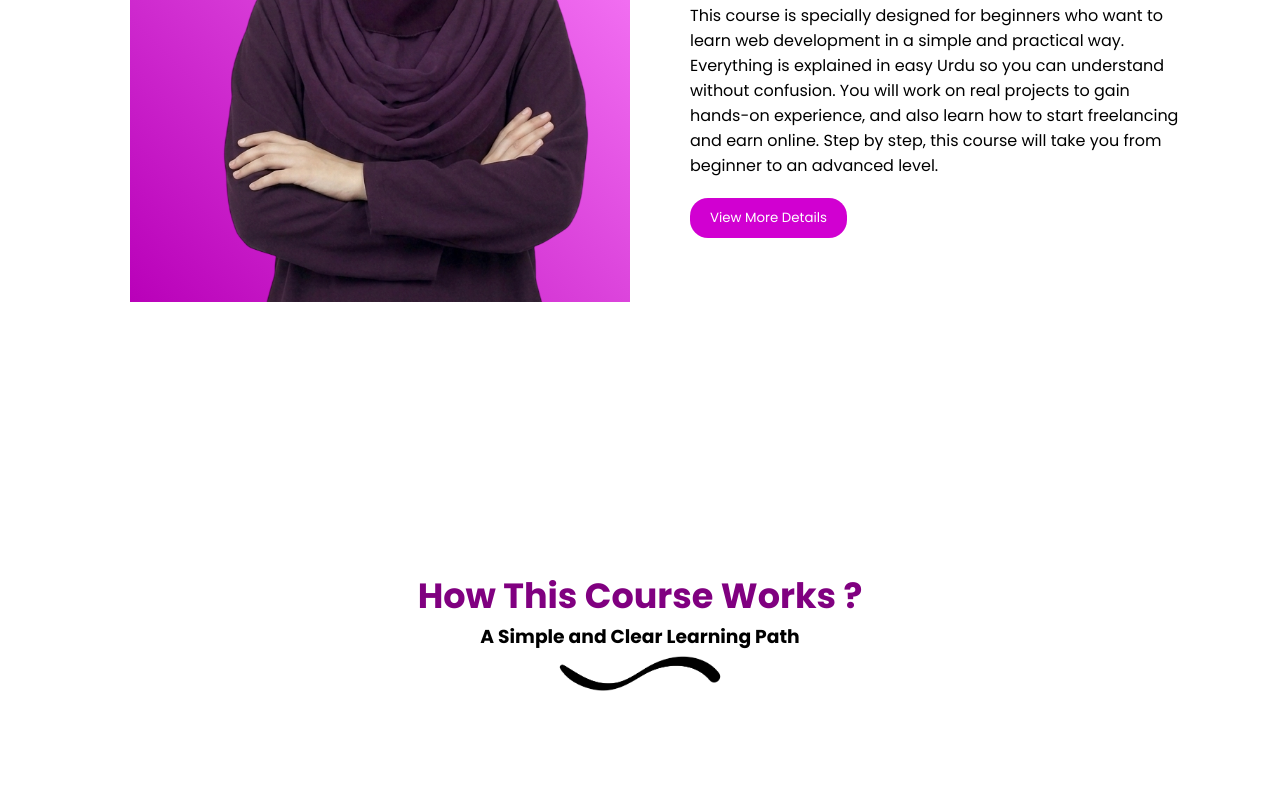
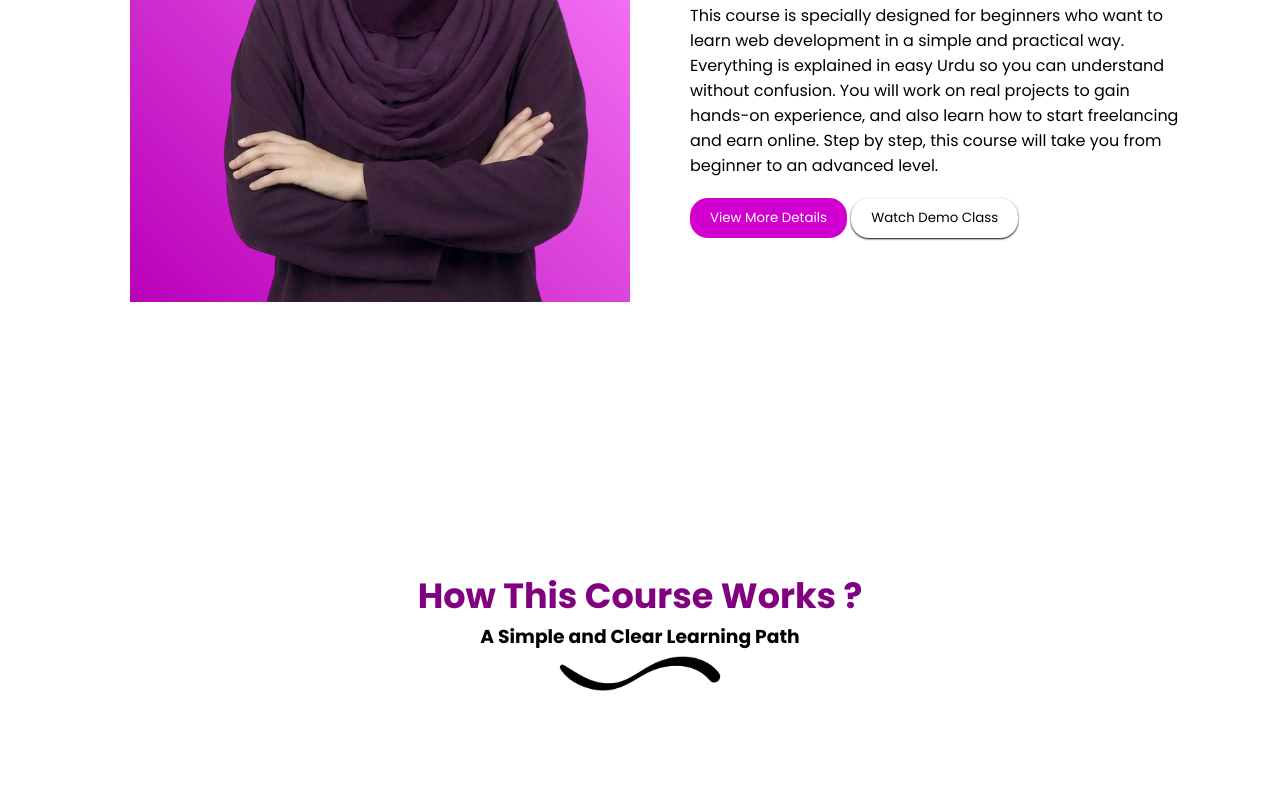
Before and after one commit to warisha-jahan/mern-stack-web-development-course, a website: page index.html in a window 1280 px wide. Shown: the part 2548-3359 px from the top of the page. Drawn offline with nearby package versions, Linux system fonts and the light colour scheme.

Commit message:
attached demo class link

```diff
--- a/index.html
+++ b/index.html
@@ -60,16 +60,16 @@
 
             </nav>
 
-            <a href=""><button class="cta animate-right">Watch Demo </button></a>
+            <a href="https://drive.google.com/file/d/14RlrhMiyXYPE00_NQ7o3-lgUOme0CvAR/view?usp=sharing" target="_blank" style="cursor: pointer;"><button class="cta animate-right">Watch Demo </button></a>
 
 
 
-            <!-- 🔥 HAMBURGER ADD -->
+            <!--  HAMBURGER ADD -->
             <div class="hamburger" id="hamburger">
                 <i class="fa-solid fa-bars"></i>
             </div>
 
-            <!-- 🔥 MOBILE MENU -->
+            <!--  MOBILE MENU -->
             <div class="mobile-menu" id="mobileMenu">
                 <div class="mobile-top">
                     <div class="logo"> <img src="pictures/logo.png" alt=""></div>
@@ -83,7 +83,7 @@
                     <a href="#faq-section">Students Guide</a>
                     <a href="#Instructor-section">Instructor</a>
                 </nav>
-                <a href=""><button class="cta animate-right">Watch Demo </button></a>
+                <a href="https://drive.google.com/file/d/14RlrhMiyXYPE00_NQ7o3-lgUOme0CvAR/view?usp=sharing" target="_blank"><button class="cta animate-right">Watch Demo </button></a>
             </div>
 
 
@@ -180,7 +180,13 @@
                     will
                     work on real projects to gain hands-on experience, and also learn how to start freelancing and earn
                     online. Step by step, this course will take you from beginner to an advanced level.</p>
-                <button onclick="studentsGuide()" class="animate-left">View More Details </button>
+                <div class="button-section">
+                    <button onclick="studentsGuide()" class="animate-left">View More Details </button>
+                    <a href="https://drive.google.com/file/d/14RlrhMiyXYPE00_NQ7o3-lgUOme0CvAR/view?usp=sharing"
+                        target="_blank"><button class="btn">Watch Demo Class</button></a>
+
+                </div>
+
             </div>
     </section>
 
@@ -272,7 +278,8 @@
                 <div class="accordion-item animate-left ">
                     <button class="accordion-btn">Is there any demo class?</button>
                     <div class="accordion-content">
-                        <p>Yes, you can attend 1 demo class first. After that, you can decide and submit the fee.</p>
+                        <p>Yes, you can attend 1 demo class first. You can watch the demo class by clicking on the
+                           <a href="https://drive.google.com/file/d/14RlrhMiyXYPE00_NQ7o3-lgUOme0CvAR/view?usp=sharing" target="_blank" style="color:#d100d1;">“Watch Demo”</a>  button. After that, you can decide and submit the fee.</p>
                     </div>
                 </div>
 
--- a/style.css
+++ b/style.css
@@ -14,6 +14,11 @@ body {
 
 :root {
     scroll-behavior: smooth;
+}
+
+button{
+    cursor: pointer;
+
 }
 
 a {
@@ -420,6 +425,21 @@ nav a {
     color: white;
 }
 
+.button-section .btn{
+              /* background: linear-gradient(90deg, #4f004f, #910091); */
+              background: white;
+               box-shadow: 0px 1px 2px rgb(0, 0, 0);
+              color: rgb(0, 0, 0);
+
+
+}
+
+.button-section .btn:hover{
+    background: black;
+    color: white;
+     box-shadow: none;
+
+}
 #urgency-section {
     height: 500px;
     width: 100%;
```
